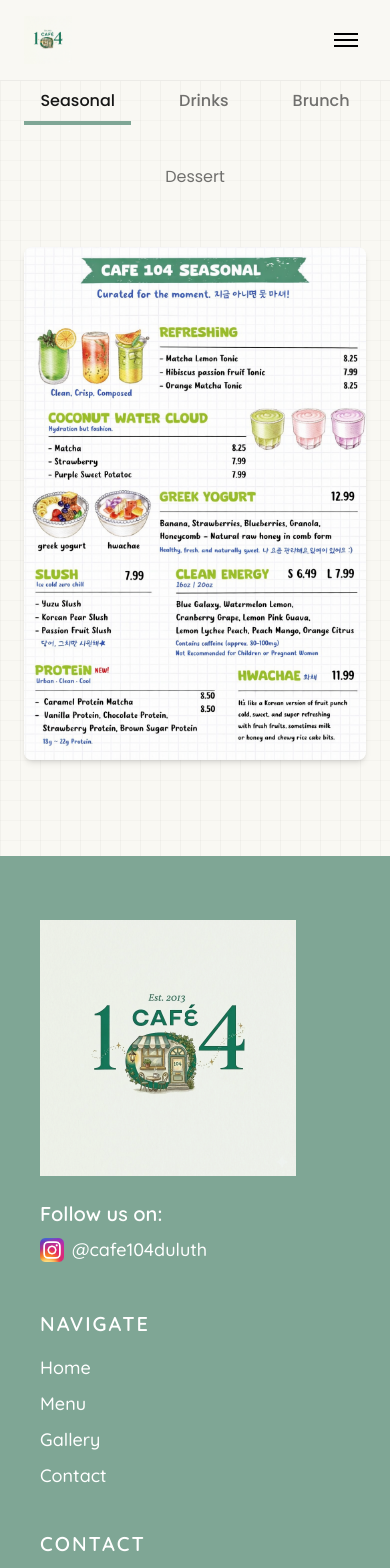
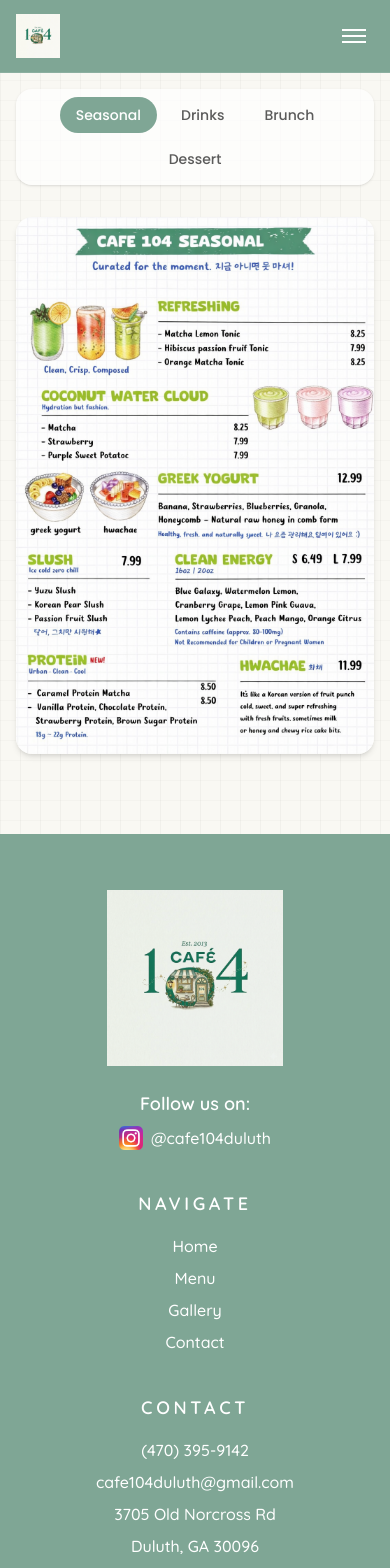
Before and after one commit to pcle1202/cafe, a Next.js app: page /menu in a window 390 px wide. Shown: the top 1568 px of the page. Built offline with nearby package versions, Linux system fonts and the light colour scheme.

Commit message:
more mobile friendly

```diff
--- a/src/app/components/About.tsx
+++ b/src/app/components/About.tsx
@@ -4,29 +4,25 @@
 
 export default function About() {
   return (
-    <section className="pt-20 pb-8">
+    <section className="px-4 pb-10 pt-14 sm:px-6 sm:pb-12 sm:pt-20">
       <Reveal>
-        <div className="max-w-6xl mx-auto flex flex-col md:flex-row items-center gap-16">
-
-          {/* Image */}
+        <div className="mx-auto flex max-w-6xl flex-col items-center gap-8 sm:gap-10 md:flex-row md:gap-16">
           <img
             src="/images/test.jpg"
             alt="Cafe 104"
-            className="w-full md:w-3/5 h-[550px] object-cover rounded-xl"
+            className="h-[320px] w-full rounded-2xl object-cover shadow-sm sm:h-[420px] md:h-[550px] md:w-3/5"
           />
 
-          {/* Text */}
-          <div className="md:w-2/5 space-y-6 text-center md:text-left">
-            <h2 className="text-4xl font-semibold">About Us</h2>
+          <div className="space-y-5 text-center md:w-2/5 md:text-left">
+            <h2 className="text-3xl font-semibold sm:text-4xl">About Us</h2>
 
-            <p className="text-lg text-gray-600">
-            Cafe 104 is a neighborhood café dedicated to bringing people
-            together over great coffee,  fresh brunch, and homemade desserts.
-            We strive to create a welcoming space where friends, family,
-            and community can gather and enjoy simple, delicious food.
+            <p className="text-base leading-8 text-gray-600 sm:text-lg">
+              Cafe 104 is a neighborhood cafe dedicated to bringing people
+              together over great coffee, fresh brunch, and homemade desserts.
+              We strive to create a welcoming space where friends, family, and
+              community can gather and enjoy simple, delicious food.
             </p>
           </div>
-
         </div>
       </Reveal>
     </section>
--- a/src/app/components/Footer.tsx
+++ b/src/app/components/Footer.tsx
@@ -2,68 +2,58 @@
 
 export default function Footer() {
   return (
-    <footer className={`${quicksand.className} bg-[#7FA695] text-white py-16 px-10 text-lg font-medium`}>
-
-      <div className="max-w-6xl mx-auto grid md:grid-cols-[2fr_1fr_1fr_1fr] gap-10 items-start">
-
-        {/* Logo + Instagram */}
-        <div>
+    <footer
+      className={`${quicksand.className} bg-[#7FA695] px-5 py-14 text-base font-medium text-white sm:px-8 sm:py-16 sm:text-lg`}
+    >
+      <div className="mx-auto grid max-w-6xl gap-10 text-center md:grid-cols-[2fr_1fr_1fr_1fr] md:items-start md:text-left">
+        <div className="flex flex-col items-center md:items-start">
           <img
             src="/images/logo.PNG"
             alt="Cafe 104"
-            className="w-64 opacity-90 mb-6"
+            className="mb-6 w-44 opacity-90 sm:w-52 md:w-64"
           />
 
-          <p className="text-xl font-semibold mb-2">
+          <p className="mb-2 text-lg font-semibold sm:text-xl">
             Follow us on:
           </p>
 
           <a
             href="https://www.instagram.com/cafe104duluth/"
             target="_blank"
-            className="inline-flex items-center gap-2 hover:scale-105 transition"
+            rel="noreferrer"
+            className="inline-flex items-center gap-2 transition hover:scale-105"
           >
-            <img
-              src="/images/instagram.jpg"
-              alt="Instagram"
-              className="w-6"
-            />
-            <span className="text-lg">@cafe104duluth</span>
+            <img src="/images/instagram.jpg" alt="Instagram" className="w-6" />
+            <span className="text-base sm:text-lg">@cafe104duluth</span>
           </a>
         </div>
 
-        {/* Navigate */}
         <div>
-          <h4 className="text-xl font-extrabold tracking-widest mb-4">
+          <h4 className="mb-4 text-lg font-extrabold tracking-[0.2em] sm:text-xl">
             NAVIGATE
           </h4>
 
           <ul className="space-y-2">
-            <li className="hover:underline cursor-pointer">Home</li>
-            <li className="hover:underline cursor-pointer">Menu</li>
-            <li className="hover:underline cursor-pointer">Gallery</li>
-            <li className="hover:underline cursor-pointer">Contact</li>
+            <li className="cursor-pointer hover:underline">Home</li>
+            <li className="cursor-pointer hover:underline">Menu</li>
+            <li className="cursor-pointer hover:underline">Gallery</li>
+            <li className="cursor-pointer hover:underline">Contact</li>
           </ul>
         </div>
 
-        {/* Contact */}
         <div>
-          <h4 className="text-xl font-extrabold tracking-widest mb-4">
+          <h4 className="mb-4 text-lg font-extrabold tracking-[0.2em] sm:text-xl">
             CONTACT
           </h4>
 
           <div className="space-y-2">
-
-            <a
-              href="tel:+14703959142"
-              className="hover:underline block"
-            >
+            <a href="tel:+14703959142" className="block hover:underline">
               (470) 395-9142
             </a>
 
             <a
               href="mailto:cafe104duluth@gmail.com"
-              className="hover:underline block"
+              className="block hover:underline"
             >
               cafe104duluth@gmail.com
             </a>
@@ -71,30 +61,27 @@
             <a
               href="https://maps.google.com/?q=3705 Old Norcross Rd Duluth GA"
               target="_blank"
-              className="hover:underline block"
+              rel="noreferrer"
+              className="block hover:underline"
             >
               3705 Old Norcross Rd
             </a>
 
             <p>Duluth, GA 30096</p>
-
           </div>
         </div>
 
-        {/* Hours */}
         <div>
-          <h4 className="text-xl font-medium tracking-widest mb-4">
+          <h4 className="mb-4 text-lg font-medium tracking-[0.2em] sm:text-xl">
             HOURS
           </h4>
 
           <div className="space-y-2 whitespace-nowrap">
-            <p>Mon – Sun: 10 AM – 11 PM</p>
-            <p>Kitchen: 10 AM – 10 PM</p>
+            <p>Mon - Sun: 10 AM - 11 PM</p>
+            <p>Kitchen: 10 AM - 10 PM</p>
           </div>
         </div>
-
       </div>
-
     </footer>
   );
 }
--- a/src/app/components/Hero.tsx
+++ b/src/app/components/Hero.tsx
@@ -7,55 +7,46 @@
   const [open, setOpen] = useState(false);
 
   return (
-    <section className="relative h-[80vh] flex items-center justify-center">
-
-      {/* Background image */}
+    <section className="relative flex min-h-[72svh] items-center justify-center overflow-hidden px-4 py-12 sm:px-6 sm:py-16 md:min-h-[80vh]">
       <img
         src="/images/souffle.jpg"
         alt="Cafe104"
-        className="absolute inset-0 w-full h-full object-cover"
+        className="absolute inset-0 h-full w-full object-cover"
       />
 
-      {/* Dark overlay (optional but makes text readable) */}
-      <div className="absolute inset-0 bg-black/30"></div>
+      <div className="absolute inset-0 bg-black/40"></div>
 
-      {/* Hero content */}
-      <div className="relative text-center text-white space-y-6">
-
-        <h1 className="text-6xl font-semibold">
+      <div className="relative mx-auto max-w-xl space-y-6 text-center text-white">
+        <h1 className="text-4xl font-semibold tracking-tight sm:text-5xl md:text-6xl">
           Cafe 104
         </h1>
 
-        <p className="text-lg font-medium">
-          Brunch • Dessert • K-style Drinks
+        <p className="text-base font-medium sm:text-lg">
+          Brunch - Dessert - K-style Drinks
         </p>
 
-        <div className="flex justify-center gap-4">
-
-          {/* View Menu */}
+        <div className="flex justify-center gap-3 sm:gap-4">
           <Link
             href="/menu"
-            className="bg-white text-black px-6 py-2 rounded hover:opacity-90"
+            className="rounded bg-white px-5 py-2 text-sm text-black hover:opacity-90 sm:px-6 sm:text-base"
           >
             View Menu
           </Link>
 
-          {/* Order Online */}
           <div className="relative">
-
             <button
               onClick={() => setOpen(!open)}
-              className="bg-[#6E8F81] text-white px-6 py-2 rounded hover:opacity-90"
+              className="rounded bg-[#6E8F81] px-5 py-2 text-sm text-white hover:opacity-90 sm:px-6 sm:text-base"
             >
               Order Online ▼
             </button>
 
             {open && (
-              <div className="absolute top-12 left-1/2 -translate-x-1/2 bg-white text-black border shadow-lg rounded flex flex-col">
-
+              <div className="absolute left-1/2 top-12 z-10 flex w-[min(16rem,calc(100vw-2rem))] -translate-x-1/2 flex-col rounded border bg-white text-black shadow-lg">
                 <a
                   href="https://www.clover.com/online-ordering/cafe-104-duluth-duluth"
                   target="_blank"
+                  rel="noreferrer"
                   className="px-5 py-2 hover:bg-gray-100"
                 >
                   Clover
@@ -64,6 +55,7 @@
                 <a
                   href="https://www.doordash.com/store/cafe104-duluth-25242440/33574562/"
                   target="_blank"
+                  rel="noreferrer"
                   className="px-5 py-2 hover:bg-gray-100"
                 >
                   DoorDash
@@ -72,20 +64,16 @@
                 <a
                   href="https://www.ubereats.com/store/cafe-104/bp6rJX6KXVu-uTFFPFkuOA"
                   target="_blank"
+                  rel="noreferrer"
                   className="px-5 py-2 hover:bg-gray-100"
                 >
                   Uber Eats
                 </a>
-
               </div>
             )}
-
           </div>
-
         </div>
-
       </div>
-
     </section>
   );
 }
--- a/src/app/components/Navbar.tsx
+++ b/src/app/components/Navbar.tsx
@@ -8,8 +8,6 @@
   { href: "/", label: "Home" },
   { href: "/menu", label: "Menu" },
   { href: "/gallery", label: "Gallery" },
-  { href: "/about", label: "About" },
-  { href: "/contact", label: "Contact" },
 ];
 
 export default function Navbar() {
@@ -20,18 +18,18 @@
 
   return (
     <>
-      <nav className="sticky top-0 z-50 bg-[#f9f8f3] border-b border-black/5">
-        <div className="relative flex items-center justify-center px-6 h-20">
+      <nav className="sticky top-0 z-50 border-b border-white/10 bg-[#7FA695] md:border-black/5 md:bg-[#f9f8f3]">
+        <div className="relative mx-auto flex h-18 max-w-6xl items-center justify-between px-4 sm:px-6 md:h-20 md:justify-center">
           {/* Logo */}
           <Link
             href="/"
-            className="absolute left-6 top-1/2 -translate-y-1/2 z-50"
+            className="z-50 md:absolute md:left-6 md:top-1/2 md:-translate-y-1/2"
             onClick={() => setMenuOpen(false)}
           >
             <img
               src="/images/logo.PNG"
               alt="Cafe 104"
-              className="h-12 w-auto md:h-14"
+              className="h-11 w-auto md:h-14"
             />
           </Link>
 
@@ -54,22 +52,23 @@
 
           {/* Mobile Menu Button */}
           <button
-            className="absolute right-6 top-1/2 -translate-y-1/2 z-50 flex md:hidden flex-col justify-center items-center w-10 h-10"
+            className="z-50 flex h-10 w-10 flex-col items-center justify-center md:hidden"
             onClick={() => setMenuOpen(!menuOpen)}
             aria-label="Toggle menu"
+            aria-expanded={menuOpen}
           >
             <span
-              className={`block h-0.5 w-6 bg-black transition duration-300 ${
+              className={`block h-0.5 w-6 bg-white transition duration-300 md:bg-black ${
                 menuOpen ? "rotate-45 translate-y-1.5" : ""
               }`}
             />
             <span
-              className={`block h-0.5 w-6 bg-black my-1 transition duration-300 ${
+              className={`block h-0.5 w-6 bg-white my-1 transition duration-300 md:bg-black ${
                 menuOpen ? "opacity-0" : ""
               }`}
             />
             <span
-              className={`block h-0.5 w-6 bg-black transition duration-300 ${
+              className={`block h-0.5 w-6 bg-white transition duration-300 md:bg-black ${
                 menuOpen ? "-rotate-45 -translate-y-1.5" : ""
               }`}
             />
@@ -78,10 +77,9 @@
 
         {/* Mobile Full-Screen Menu */}
         <div
-          className={`md:hidden fixed inset-0 bg-[#7FA695] flex flex-col items-center justify-center gap-8 text-white text-3xl font-semibold transition-all duration-300 ${
-            menuOpen
+  className={`fixed inset-x-0 top-[72px] z-40 flex flex-col gap-4 rounded-b-3xl border-t border-white/10 bg-[#7FA695] px-6 py-8 text-center text-lg font-semibold text-white shadow-lg transition-all duration-300 md:hidden ${            menuOpen
               ? "opacity-100 visible"
-              : "opacity-0 invisible pointer-events-none"
+              : "pointer-events-none invisible opacity-0"
           }`}
         >
           {links.map((link) => (
--- a/src/app/components/Pictures.tsx
+++ b/src/app/components/Pictures.tsx
@@ -9,6 +9,7 @@
   const isDown = useRef(false);
   const startX = useRef(0);
   const scrollLeft = useRef(0);
+
   useEffect(() => {
     const slider = sliderRef.current;
     if (!slider) return;
@@ -16,7 +17,7 @@
     let animationFrame: number;
 
     const autoScroll = () => {
-      slider.scrollLeft += .50;
+      slider.scrollLeft += 0.5;
 
       if (slider.scrollLeft >= slider.scrollWidth - slider.clientWidth) {
         slider.scrollLeft = 0;
@@ -29,6 +30,7 @@
 
     return () => cancelAnimationFrame(animationFrame);
   }, []);
+
   const handlePointerDown = (e: React.PointerEvent) => {
     isDown.current = true;
     startX.current = e.clientX;
@@ -46,29 +48,60 @@
     isDown.current = false;
   };
 
+  const imageClassName =
+    "h-[360px] w-auto flex-shrink-0 object-cover pointer-events-none sm:h-[480px] md:h-[650px]";
+
   return (
-    <section className="pt-10 pb-20">
+    <section className="pb-16 pt-8 sm:pb-20 sm:pt-10">
       <Reveal>
-
         <div
           ref={sliderRef}
-          className="flex overflow-x-scroll cursor-grab active:cursor-grabbing select-none"
+          className="flex cursor-grab overflow-x-scroll select-none active:cursor-grabbing"
           onPointerDown={handlePointerDown}
           onPointerMove={handlePointerMove}
           onPointerUp={handlePointerUp}
           onPointerLeave={handlePointerUp}
-
         >
-
-      <img src="/images/gallery/mojitos.PNG" draggable="false" className="h-[650px] w-auto flex-shrink-0 object-cover pointer-events-none"/>
-      <img src="/images/gallery/blacksesame.PNG" draggable="false" className="h-[650px] w-auto flex-shrink-0 object-cover pointer-events-none"/>
-      <img src="/images/gallery/seasonal0.PNG" draggable="false" className="h-[650px] w-auto flex-shrink-0 object-cover pointer-events-none"/>
-      <img src="/images/gallery/seasonal1.PNG" draggable="false" className="h-[650px] w-auto flex-shrink-0 object-cover pointer-events-none"/>
-      <img src="/images/gallery/seasonal2.PNG" draggable="false" className="h-[650px] w-auto flex-shrink-0 object-cover pointer-events-none"/>
-      <img src="/images/gallery/seasonal3.PNG" draggable="false" className="h-[650px] w-auto flex-shrink-0 object-cover pointer-events-none"/>
-      <img src="/images/gallery/seasonal4.PNG" draggable="false" className="h-[650px] w-auto flex-shrink-0 object-cover pointer-events-none"/>
-      <img src="/images/gallery/seasonal5.PNG" draggable="false" className="h-[650px] w-auto flex-shrink-0 object-cover pointer-events-none"/>
-
+          <img
+            src="/images/gallery/mojitos.PNG"
+            draggable="false"
+            className={imageClassName}
+          />
+          <img
+            src="/images/gallery/blacksesame.PNG"
+            draggable="false"
+            className={imageClassName}
+          />
+          <img
+            src="/images/gallery/seasonal0.PNG"
+            draggable="false"
+            className={imageClassName}
+          />
+          <img
+            src="/images/gallery/seasonal1.PNG"
+            draggable="false"
+            className={imageClassName}
+          />
+          <img
+            src="/images/gallery/seasonal2.PNG"
+            draggable="false"
+            className={imageClassName}
+          />
+          <img
+            src="/images/gallery/seasonal3.PNG"
+            draggable="false"
+            className={imageClassName}
+          />
+          <img
+            src="/images/gallery/seasonal4.PNG"
+            draggable="false"
+            className={imageClassName}
+          />
+          <img
+            src="/images/gallery/seasonal5.PNG"
+            draggable="false"
+            className={imageClassName}
+          />
         </div>
       </Reveal>
     </section>
--- a/src/app/globals.css
+++ b/src/app/globals.css
@@ -16,6 +16,7 @@
   background-color: var(--background);
   color: var(--foreground);
   font-family: Arial, Helvetica, sans-serif;
+  overflow-x: hidden;
 
   background-image:
     linear-gradient(rgba(0,0,0,0.02) 1px, transparent 1px),
--- a/src/app/menu/page.js
+++ b/src/app/menu/page.js
@@ -6,42 +6,33 @@
   const [tab, setTab] = useState("seasonal");
   const [selectedImage, setSelectedImage] = useState(null);
   const [visible, setVisible] = useState(false);
+
   useEffect(() => {
     setVisible(true);
   }, []);
+
   const menus = {
-    seasonal: [
-      "/images/menu/seasonal.PNG",
-    ],
-    drinks: [
-      "/images/menu/menu1.png",
-      "/images/menu/menu2.png"
-    ],
-    brunch: [
-      //"/images/menu/brunch1.jpg"
-    ],
-    dessert: [
-      "/images/menu/menu3.png"
-    ]
+    seasonal: ["/images/menu/seasonal.PNG"],
+    drinks: ["/images/menu/menu1.png", "/images/menu/menu2.png"],
+    brunch: [],
+    dessert: ["/images/menu/menu3.png"],
   };
 
   const images = menus[tab];
 
   return (
     <section
-  className={`pt-0 pb-24 px-6 max-w-5xl mx-auto transition-all duration-700 ${
-    visible ? "opacity-100 translate-y-0" : "opacity-0 translate-y-6"
+      className={`mx-auto max-w-5xl px-4 pb-20 pt-4 transition-all duration-700 sm:px-6 sm:pb-24 ${
+        visible ? "translate-y-0 opacity-100" : "translate-y-6 opacity-0"
       }`}
     >
-      {/* Tabs */}
-      <div className="flex justify-center gap-8 mb-12 flex-wrap">
-
+      <div className="mb-8 flex flex-wrap justify-center gap-2 rounded-2xl bg-white/70 p-2 shadow-sm sm:mb-12 sm:gap-3">
         <button
           onClick={() => setTab("seasonal")}
-          className={`px-4 py-2 text-base font-medium border-b-4 ${
+          className={`rounded-full px-4 py-2 text-sm font-medium transition sm:text-base ${
             tab === "seasonal"
-              ? "border-[#7FA695] font-medium"
-              : "border-transparent opacity-60 hover:opacity-100"
+              ? "bg-[#7FA695] text-white"
+              : "opacity-70 hover:opacity-100"
           }`}
         >
           Seasonal
@@ -49,10 +40,10 @@
 
         <button
           onClick={() => setTab("drinks")}
-          className={`px-4 py-2 font-medium border-b-4 ${
+          className={`rounded-full px-4 py-2 text-sm font-medium transition sm:text-base ${
             tab === "drinks"
-              ? "border-[#7FA695] font-medium"
-              : "border-transparent opacity-60 hover:opacity-100"
+              ? "bg-[#7FA695] text-white"
+              : "opacity-70 hover:opacity-100"
           }`}
         >
           Drinks
@@ -60,10 +51,10 @@
 
         <button
           onClick={() => setTab("brunch")}
-          className={`px-4 py-2 font-medium border-b-4 ${
+          className={`rounded-full px-4 py-2 text-sm font-medium transition sm:text-base ${
             tab === "brunch"
-              ? "border-[#7FA695] font-medium"
-              : "border-transparent opacity-60 hover:opacity-100"
+              ? "bg-[#7FA695] text-white"
+              : "opacity-70 hover:opacity-100"
           }`}
         >
           Brunch
@@ -71,50 +62,44 @@
 
         <button
           onClick={() => setTab("dessert")}
-          className={`px-4 py-2 border-b-2 ${
+          className={`rounded-full px-4 py-2 text-sm font-medium transition sm:text-base ${
             tab === "dessert"
-              ? "border-[#7FA695] font-medium"
-              : "border-transparent opacity-60 hover:opacity-100"
+              ? "bg-[#7FA695] text-white"
+              : "opacity-70 hover:opacity-100"
           }`}
         >
           Dessert
         </button>
-
       </div>
 
-      {/* Menu Images */}
-      <div className="space-y-10">
+      <div className="space-y-6 sm:space-y-10">
         {images.map((img, index) => (
           <img
             key={index}
             src={img}
             alt="Cafe 104 menu"
             onClick={() => setSelectedImage(img)}
-            className="w-full rounded-lg shadow-md cursor-zoom-in"
+            className="w-full cursor-zoom-in rounded-2xl shadow-md"
           />
         ))}
       </div>
 
       {selectedImage && (
         <div
-            className="fixed inset-0 bg-black/90 z-50 overflow-auto cursor-zoom-out flex items-start justify-center"
+          className="fixed inset-0 z-50 flex cursor-zoom-out items-center justify-center overflow-auto bg-black/90 p-4 sm:p-6"
           onClick={() => setSelectedImage(null)}
         >
-
-            {/* Close icon */}
-            <div className="fixed top-6 right-8 text-white text-4xl font-light pointer-events-none">
-            ×
+          <div className="pointer-events-none fixed right-5 top-4 text-4xl font-light text-white sm:right-8 sm:top-6">
+            X
           </div>
 
           <img
             src={selectedImage}
-            className="max-w-none w-auto h-auto"
+            className="h-auto max-h-[88vh] w-full max-w-4xl rounded-xl object-contain"
             alt="Menu"
           />
-
         </div>
       )}
-
     </section>
   );
 }
```
Also changed, not shown: src/app/gallery/page.tsx (+53 -23 lines). Lines whose indentation alone changed are shown as unchanged.
